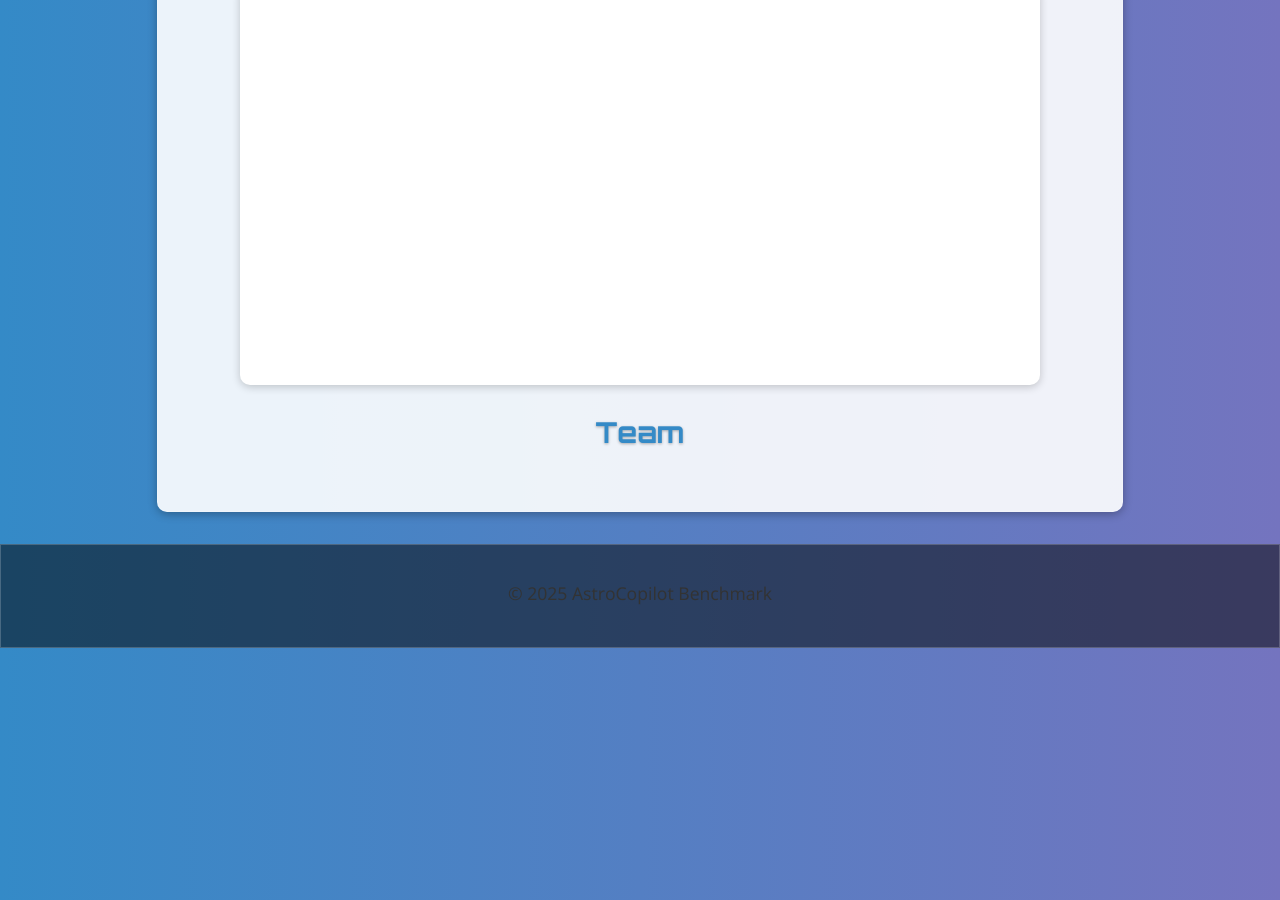
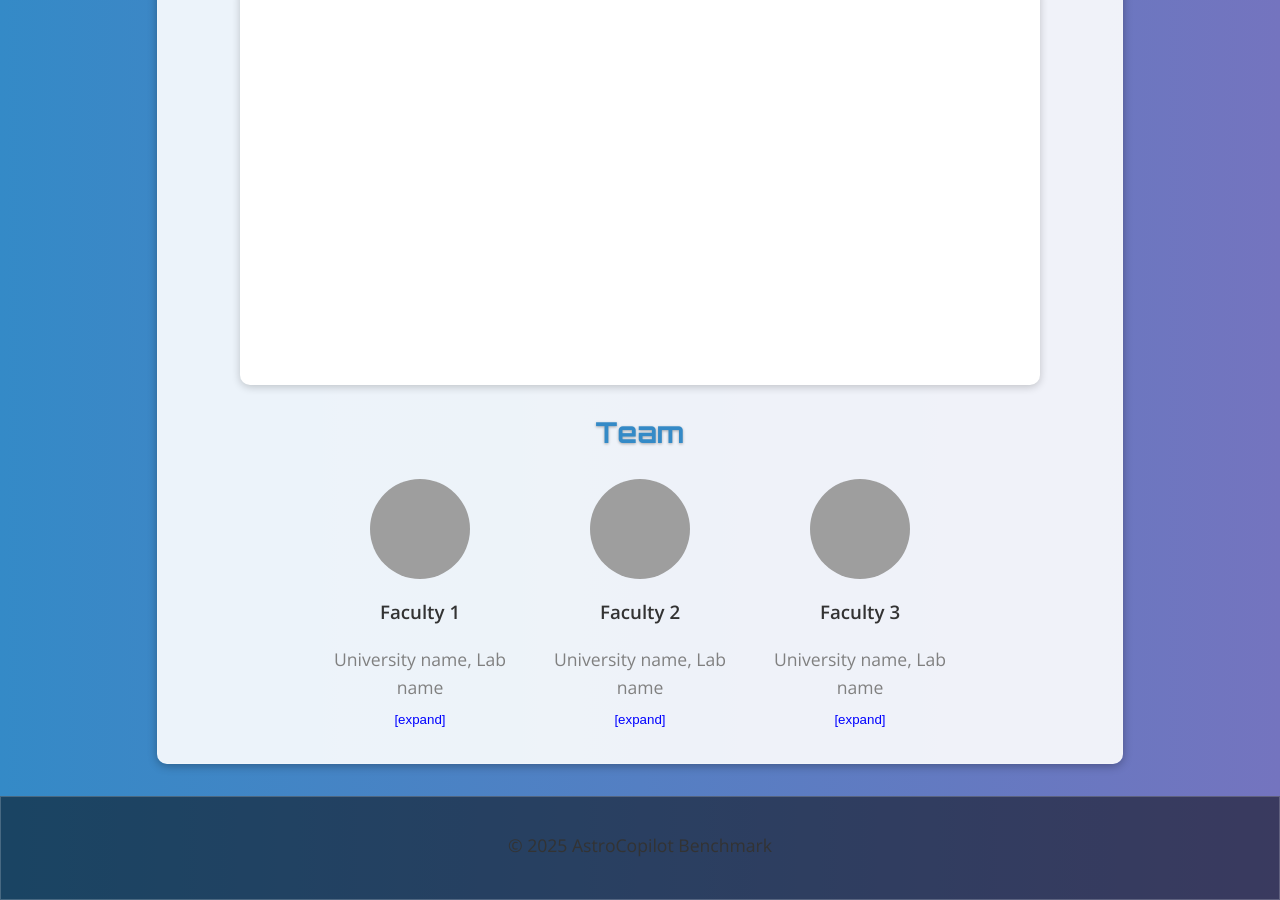
Before and after one commit to Murtato1/astbench, a Jekyll site: the page built from index.markdown, in a window 1280 px wide and 900 px high, scrolled down 722 px. Built offline with Jekyll 4.4.1, drawn with Linux system fonts in a browser that asks for light colours; grey boxes are pictures that could not be loaded.

Commit message:
Update index.markdown

```diff
--- a/index.markdown
+++ b/index.markdown
@@ -185,12 +185,40 @@ Lorem ipsum dolor sit amet, consectetur adipiscing elit, sed do eiusmod tempor i
 
 <h2>Team</h2>
 <div id="team-section" style="display: flex; justify-content: center; flex-wrap: wrap; gap: 20px; margin-top: 20px;">
-  <!-- Team Section Content (unchanged) -->
+
+  <div class="team-member" style="text-align: center; max-width: 200px;">
+    <img src="assets/pics/member1.png" alt="Member 1" style="width: 100px; height: 100px; border-radius: 50%;">
+    <h3 style="margin: 10px 0;">Faculty 1</h3>
+    <p style="color: gray; margin-bottom: 5px;">University name, Lab name</p>
+    <button onclick="toggleDetails('member1')" style="background: none; border: none; color: blue; cursor: pointer;">[expand]</button>
+    <p id="details-member1" style="display: none; color: darkgray; margin-top: 10px;">details about faculty member and a link or something similar.</p>
+  </div>
+
+  <div class="team-member" style="text-align: center; max-width: 200px;">
+    <img src="assets/pics/member2.png" alt="Member 2" style="width: 100px; height: 100px; border-radius: 50%;">
+    <h3 style="margin: 10px 0;">Faculty 2</h3>
+    <p style="color: gray; margin-bottom: 5px;">University name, Lab name</p>
+    <button onclick="toggleDetails('member2')" style="background: none; border: none; color: blue; cursor: pointer;">[expand]</button>
+    <p id="details-member2" style="display: none; color: darkgray; margin-top: 10px;">details about faculty member and a link or something similar.</p>
+  </div>
+
+  <div class="team-member" style="text-align: center; max-width: 200px;">
+    <img src="assets/pics/member3.png" alt="Member 3" style="width: 100px; height: 100px; border-radius: 50%;">
+    <h3 style="margin: 10px 0;">Faculty 3</h3>
+    <p style="color: gray; margin-bottom: 5px;">University name, Lab name</p>
+    <button onclick="toggleDetails('member3')" style="background: none; border: none; color: blue; cursor: pointer;">[expand]</button>
+    <p id="details-member3" style="display: none; color: darkgray; margin-top: 10px;">details about faculty member and a link or something similar.</p>
+  </div>
+
 </div>
 
 <script>
   function toggleDetails(memberId) {
     const details = document.getElementById(`details-${memberId}`);
-    details.style.display = details.style.display === "none" ? "block" : "none";
+    if (details.style.display === "none") {
+      details.style.display = "block";
+    } else {
+      details.style.display = "none";
+    }
   }
 </script>
```
Also changed, not shown: other parts of index.markdown (+5 -5 lines).
